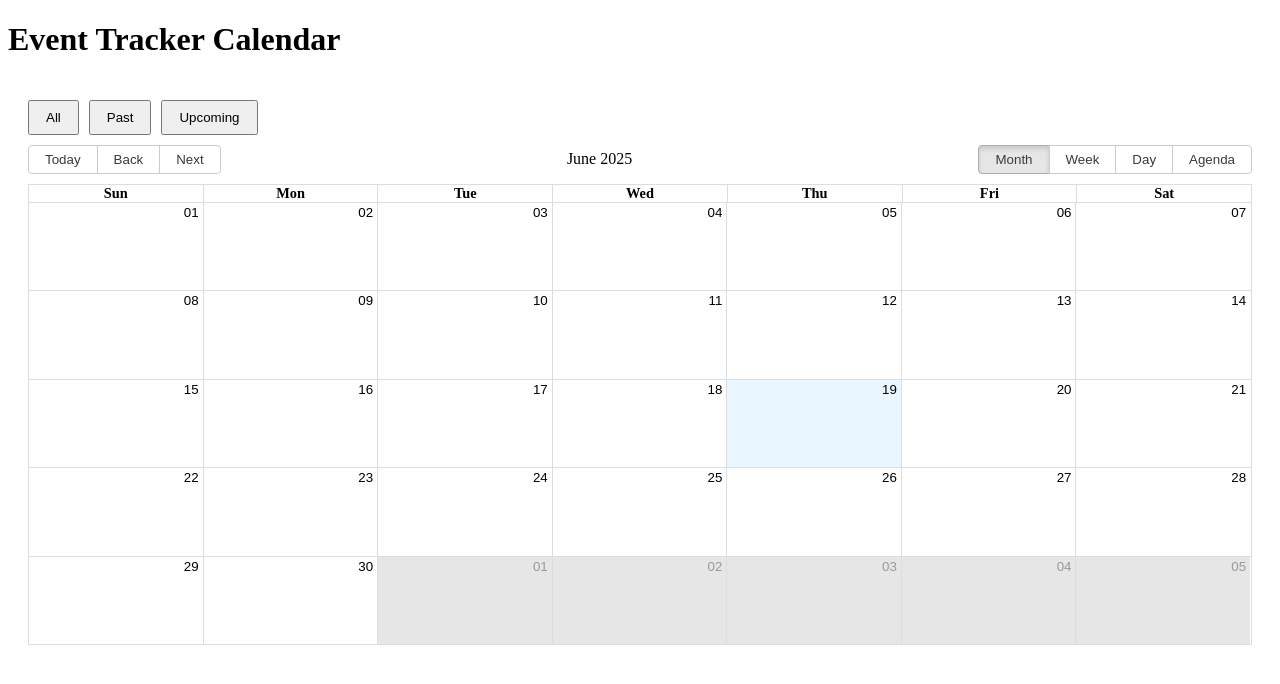
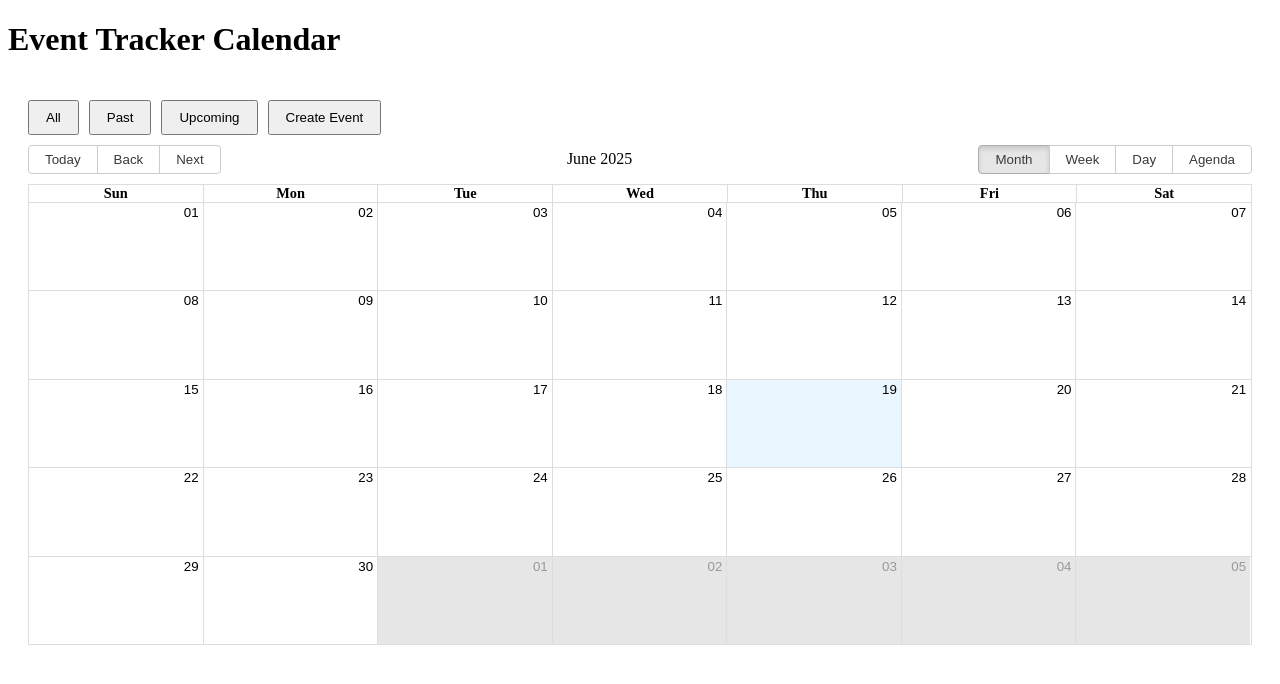
Before and after one commit to acciojob/event-tracker-Syamson07, a React app: page / in a window 1280 px wide. Shown: the top 684 px of the page. Built offline with nearby package versions, Linux system fonts and the light colour scheme.

Commit message:
Update CalendarComponent.js

```diff
--- a/src/CalendarComponent.js
+++ b/src/CalendarComponent.js
@@ -47,6 +47,13 @@ const CalendarComponent = () => {
         <button className="btn" onClick={() => setFilter('all')}>All</button>
         <button className="btn" onClick={() => setFilter('past')}>Past</button>
         <button className="btn" onClick={() => setFilter('upcoming')}>Upcoming</button>
+        <button
+          className="btn"
+          data-cy="create-event"
+          onClick={() => setSelectedDate(new Date())}
+        >
+          Create Event
+        </button>
       </div>
 
       <Calendar
@@ -62,9 +69,7 @@ const CalendarComponent = () => {
           const isPast = event.start < new Date();
           return {
             style: {
-              backgroundColor: isPast
-                ? 'rgb(222, 105, 135)'
-                : 'rgb(140, 189, 76)',
+              backgroundColor: isPast ? 'rgb(222, 105, 135)' : 'rgb(140, 189, 76)',
               borderRadius: '6px',
               color: 'white',
             },
```
